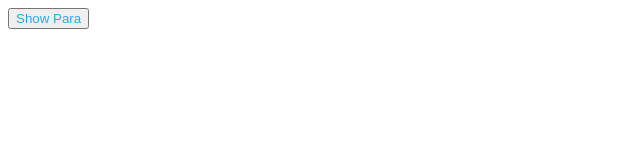
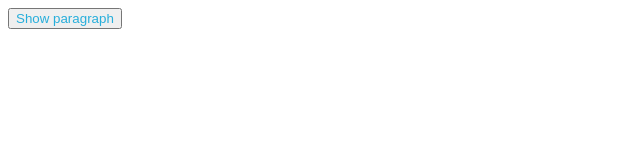
Before and after one commit to KryshnaRathod/React-Practice---Button-Action-with-Class-Component, a React app: page / in a window 1280 px wide. Shown: the top 160 px of the page, without its empty margins (0-640 px from the left). Built offline with nearby package versions, Linux system fonts and the light colour scheme.

Commit message:
Update App.js

```diff
--- a/src/components/App.js
+++ b/src/components/App.js
@@ -1,26 +1,36 @@
-import React, {Component, useState} from "react";
+import React, {Component} from "react";
 import '../styles/App.css';
 
 class App extends Component {
     constructor(props) {
 		super(props);
-	    this.state={
-		    pHidden:true,
+	    this.state = { pHidden : false };
+      //this.updateState = this.updateState.bind(this)
+
 	};
-    }
+  updateState() {
+
+    this.setState({pHidden: !(this.state.pHidden)})
+  }
 
     render() {
     	return(
-    	  <div id="main">
-	    <button id="click" onClick={()=>{this.setState({pHidden: false});}}>
-             Show Para
-	    </button>
-            {this.state.pHidden ?null:(
-	       <p id ="para">
-	        Hello, I've learn to use  the full-stack evaluation tool. This makes me so happy
-	       </p>
-	    )}
-          </div>
+    		<div id="main">
+			<button
+        id="click"
+        onClick={
+          this.updateState.bind(this)
+        }
+      >
+        Show paragraph
+      </button>
+      {this.state.pHidden ? (
+        <p id="para">
+          Hello, I've learnt to use the full-stack evaluation tool. This makes
+          me so happy
+        </p>
+      ) : null }
+    		</div>
     	);
     }
 }
```
